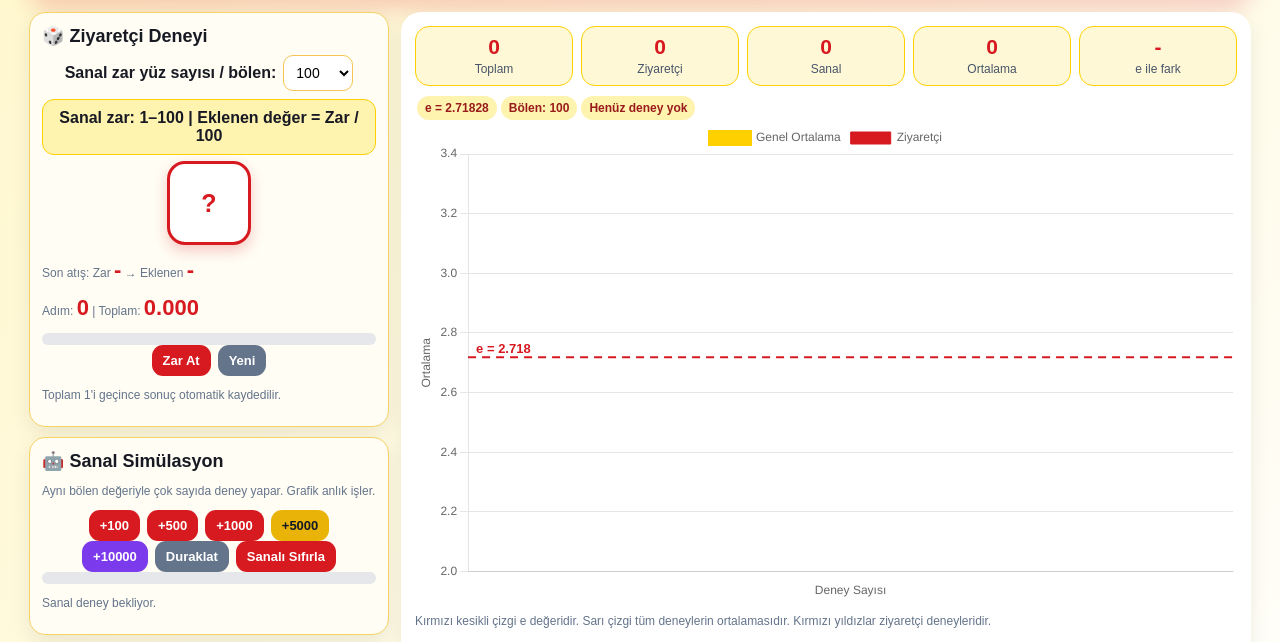
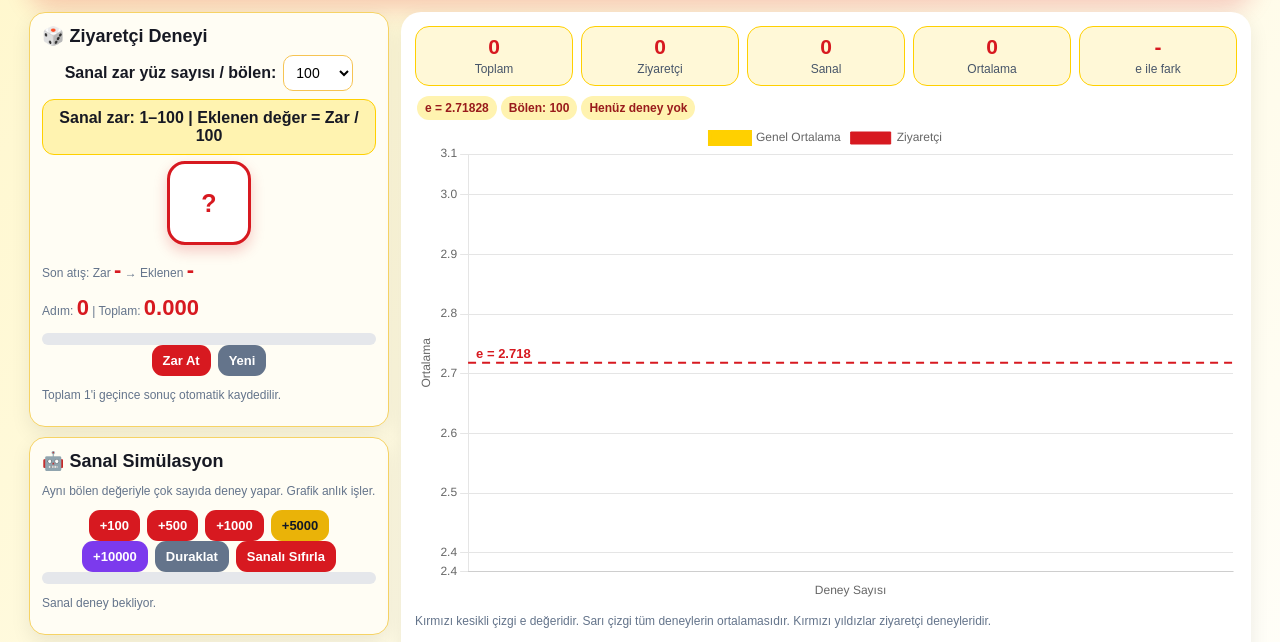
Before and after one commit to ggmssy/zar-deneyii, a plain HTML site: page index.html in a window 1280 px wide. Shown: the part 128-770 px from the top of the page. Drawn offline with nearby package versions, Linux system fonts and the light colour scheme.

Commit message:
Update index.html

```diff
--- a/index.html
+++ b/index.html
@@ -83,8 +83,8 @@ function changeDivisor(){divisor=Number(document.getElementById('divisorSelect')
 const eLinePlugin={id:'eLinePlugin',afterDraw(chart){if(chart.canvas.id!=='lineChart'&&chart.canvas.id!=='zoomChart')return;const{ctx,chartArea:{left,right},scales:{y}}=chart;const yPos=y.getPixelForValue(E_VALUE);ctx.save();ctx.beginPath();ctx.setLineDash([8,6]);ctx.moveTo(left,yPos);ctx.lineTo(right,yPos);ctx.lineWidth=2;ctx.strokeStyle='#d71920';ctx.stroke();ctx.setLineDash([]);ctx.fillStyle='#d71920';ctx.font='bold 13px Arial';ctx.fillText('e = 2.718',left+8,yPos-8);ctx.restore()}};
 Chart.register(eLinePlugin);
 
-let lineChart=new Chart(document.getElementById('lineChart'),{type:'line',data:{labels:[],datasets:[{label:'Genel Ortalama',data:[],borderColor:'#ffd000',backgroundColor:'#ffd000',borderWidth:4,tension:.18,pointRadius:0},{label:'Ziyaretçi',type:'scatter',data:[],backgroundColor:'#d71920',borderColor:'#d71920',pointStyle:'star',pointRadius:8}]},options:{responsive:true,maintainAspectRatio:false,animation:{duration:350},plugins:{legend:{display:true}},scales:{x:{title:{display:true,text:'Deney Sayısı'}},y:{title:{display:true,text:'Ortalama'},min:2.0,max:3.4}}}});
-let zoomChart=new Chart(document.getElementById('zoomChart'),{type:'line',data:{labels:[],datasets:[{label:'Yakın Plan Ortalama',data:[],borderColor:'#d71920',backgroundColor:'#ffd000',borderWidth:3,tension:.18,pointRadius:0}]},options:{responsive:true,maintainAspectRatio:false,animation:{duration:350},scales:{x:{display:false},y:{min:2.45,max:2.95}}}});
+let lineChart=new Chart(document.getElementById('lineChart'),{type:'line',data:{labels:[],datasets:[{label:'Genel Ortalama',data:[],borderColor:'#ffd000',backgroundColor:'#ffd000',borderWidth:4,tension:.18,pointRadius:0},{label:'Ziyaretçi',type:'scatter',data:[],backgroundColor:'#d71920',borderColor:'#d71920',pointStyle:'star',pointRadius:8}]},options:{responsive:true,maintainAspectRatio:false,animation:{duration:350},plugins:{legend:{display:true}},scales:{x:{title:{display:true,text:'Deney Sayısı'},ticks:{maxTicksLimit:12}},y:{title:{display:true,text:'Ortalama'},beginAtZero:false,suggestedMin:2,suggestedMax:5}}}});
+let zoomChart=new Chart(document.getElementById('zoomChart'),{type:'line',data:{labels:[],datasets:[{label:'Yakın Plan Ortalama',data:[],borderColor:'#d71920',backgroundColor:'#ffd000',borderWidth:3,tension:.18,pointRadius:0}]},options:{responsive:true,maintainAspectRatio:false,animation:{duration:350},scales:{x:{display:false},y:{beginAtZero:false,suggestedMin:2,suggestedMax:5}}}});
 let histChart=new Chart(document.getElementById('histChart'),{type:'bar',data:{labels:['2','3','4','5','6','7','8+'],datasets:[{label:'Adım Frekansı',data:[0,0,0,0,0,0,0],backgroundColor:'#d71920',borderColor:'#ffd000',borderWidth:2}]},options:{responsive:true,maintainAspectRatio:false,animation:{duration:350},scales:{y:{beginAtZero:true}}}});
 
 function visitorStep(){const roll=Math.floor(Math.random()*divisor)+1;const val=roll/divisor;visitorSum+=val;visitorSteps++;animateDice(roll);document.getElementById('lastDice').textContent=roll;document.getElementById('lastValue').textContent=val.toFixed(4);document.getElementById('visitorSteps').textContent=visitorSteps;document.getElementById('visitorSum').textContent=visitorSum.toFixed(4);document.getElementById('visitorProgress').style.width=Math.min(visitorSum*100,100)+'%';if(visitorSum>1){autoSaveVisitor()}}
@@ -98,7 +98,18 @@ function resetSimulationOnly(){if(!confirm('Sadece sanal deneyler silinsin mi?')
 function addExperiment(type,steps,div){data.push({type,steps,divisor:div,time:new Date().toLocaleString('tr-TR')})}
 function avg(arr=data){return arr.length?arr.reduce((a,b)=>a+b.steps,0)/arr.length:0}
 function saveAndRender(animated){localStorage.setItem('eZarDeneyData',JSON.stringify(data));renderAll(animated)}
-function renderAll(animated=true){const total=data.length,real=data.filter(x=>x.type==='Ziyaretçi').length,sim=data.filter(x=>x.type==='Sanal').length,a=avg();document.getElementById('totalExperiments').textContent=total;document.getElementById('realExperiments').textContent=real;document.getElementById('simExperiments').textContent=sim;document.getElementById('currentAverage').textContent=total?a.toFixed(4):'0';document.getElementById('difference').textContent=total?Math.abs(a-E_VALUE).toFixed(4):'-';let labels=[],series=[],visitor=[],running=0;data.forEach((x,i)=>{running+=x.steps;const cur=running/(i+1);labels.push(i+1);series.push(cur);if(x.type==='Ziyaretçi')visitor.push({x:i+1,y:cur})});lineChart.data.labels=labels;lineChart.data.datasets[0].data=series;lineChart.data.datasets[1].data=visitor;lineChart.update(animated?undefined:'none');zoomChart.data.labels=labels.slice(-300);zoomChart.data.datasets[0].data=series.slice(-300);zoomChart.update(animated?undefined:'none');const bins=[0,0,0,0,0,0,0];data.forEach(x=>{if(x.steps>=8)bins[6]++;else if(x.steps>=2)bins[x.steps-2]++});histChart.data.datasets[0].data=bins;histChart.update(animated?undefined:'none');const tb=document.getElementById('lastRows');tb.innerHTML='';data.slice(-15).reverse().forEach((x,idx)=>{const no=data.length-idx;tb.innerHTML+=`<tr><td>${no}</td><td>${x.type}</td><td>${x.divisor}</td><td>${x.steps}</td><td>${avg(data.slice(0,no)).toFixed(4)}</td></tr>`})}
+function renderAll(animated=true){const total=data.length,real=data.filter(x=>x.type==='Ziyaretçi').length,sim=data.filter(x=>x.type==='Sanal').length,a=avg();document.getElementById('totalExperiments').textContent=total;document.getElementById('realExperiments').textContent=real;document.getElementById('simExperiments').textContent=sim;document.getElementById('currentAverage').textContent=total?a.toFixed(4):'0';document.getElementById('difference').textContent=total?Math.abs(a-E_VALUE).toFixed(4):'-';let labels=[],series=[],visitor=[],running=0;data.forEach((x,i)=>{running+=x.steps;const cur=running/(i+1);labels.push(i+1);series.push(cur);if(x.type==='Ziyaretçi')visitor.push({x:i+1,y:cur})});lineChart.data.labels=labels;lineChart.data.datasets[0].data=series;lineChart.data.datasets[1].data=visitor;const visibleSeries = series.length ? series : [E_VALUE];
+const minY = Math.max(0, Math.min(...visibleSeries, E_VALUE) - 0.35);
+const maxY = Math.max(...visibleSeries, E_VALUE) + 0.35;
+lineChart.options.scales.y.min = minY;
+lineChart.options.scales.y.max = maxY;
+lineChart.update(animated?undefined:'none');
+zoomChart.data.labels=labels.slice(-300);
+zoomChart.data.datasets[0].data=series.slice(-300);
+const zoomSeries = series.slice(-300).length ? series.slice(-300) : [E_VALUE];
+zoomChart.options.scales.y.min = Math.max(0, Math.min(...zoomSeries, E_VALUE) - 0.25);
+zoomChart.options.scales.y.max = Math.max(...zoomSeries, E_VALUE) + 0.25;
+zoomChart.update(animated?undefined:'none');const bins=[0,0,0,0,0,0,0];data.forEach(x=>{if(x.steps>=8)bins[6]++;else if(x.steps>=2)bins[x.steps-2]++});histChart.data.datasets[0].data=bins;histChart.update(animated?undefined:'none');const tb=document.getElementById('lastRows');tb.innerHTML='';data.slice(-15).reverse().forEach((x,idx)=>{const no=data.length-idx;tb.innerHTML+=`<tr><td>${no}</td><td>${x.type}</td><td>${x.divisor}</td><td>${x.steps}</td><td>${avg(data.slice(0,no)).toFixed(4)}</td></tr>`})}
 function downloadCSV(){let csv='data:text/csv;charset=utf-8,No,Tur,Bolen,AdimSayisi,Tarih\n';data.forEach((x,i)=>csv+=`${i+1},${x.type},${x.divisor},${x.steps},${x.time}\n`);const link=document.createElement('a');link.href=encodeURI(csv);link.download='e_sayisi_zar_deneyi.csv';document.body.appendChild(link);link.click()}
 function resetAll(){if(confirm('Tüm veriler silinsin mi?')){clearTimeout(timer);simulationRunning=false;data=[];localStorage.removeItem('eZarDeneyData');document.getElementById('simBar').style.width='0%';document.getElementById('lastAction').textContent='Tüm veriler sıfırlandı';renderAll(true)}}
 
```
